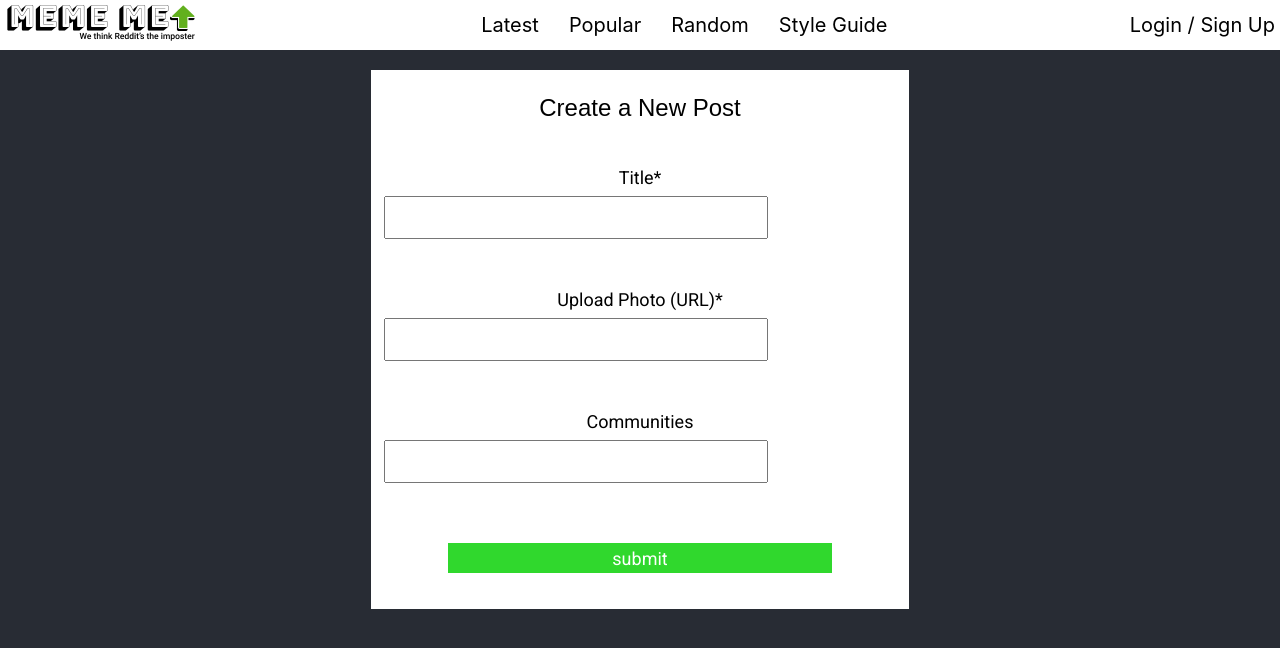
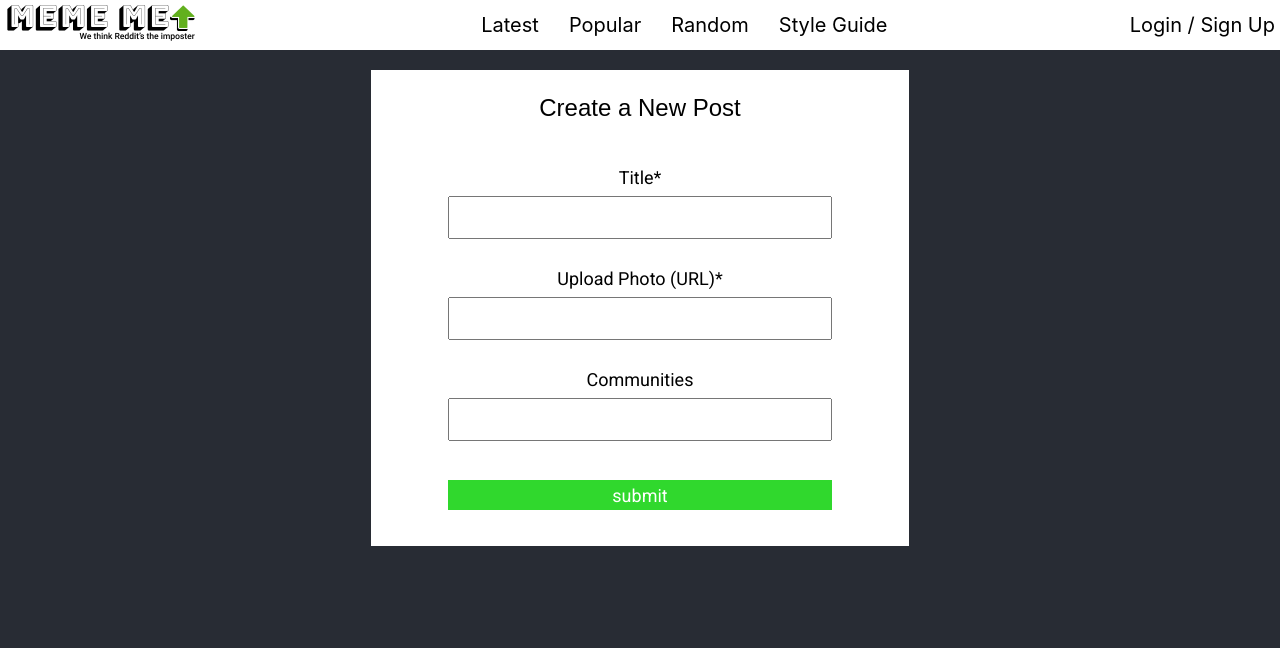
Before and after one commit to CSE370HCI/fantasticfour, a React (Create React App) app: page /upload in a window 1280 px wide. Shown: the top 648 px of the page. Built offline with nearby package versions, Linux system fonts and the light colour scheme; no server answers.

Commit message:
Fixed redirect to work on master

```diff
--- a/src/Component/Upload.jsx
+++ b/src/Component/Upload.jsx
@@ -59,7 +59,7 @@ export default class Upload extends React.Component {
                 });
                 this.addTag(this.state.tag, result["id"])
                 // redirects users back to the posts screen
-                window.location.href = "/";
+                window.location.href = "homepage";
               }
           );
     }
@@ -123,7 +123,6 @@ export default class Upload extends React.Component {
     return (
       <div>
         <form onSubmit={this.submitHandler}>
-          <label>
             <br/>
             Title*
             <br/>
@@ -138,7 +137,6 @@ export default class Upload extends React.Component {
             Communities
             <br/>
             <input type="text" cols="70" className="upload-input" onChange={this.updateTag} />
-          </label>
           <br/>
           <br/>
           <input className="submit-button" type="submit" value="submit" />
```
